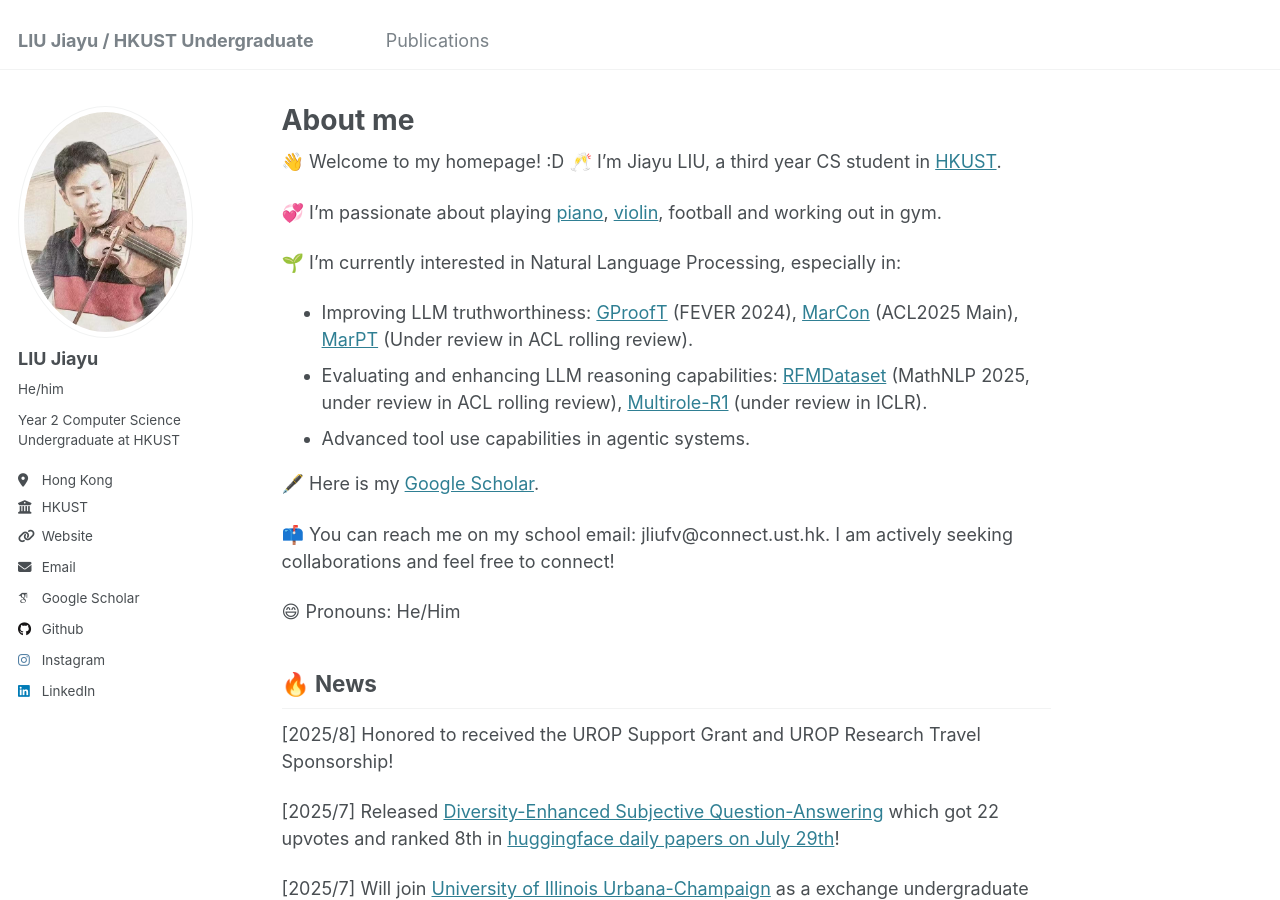
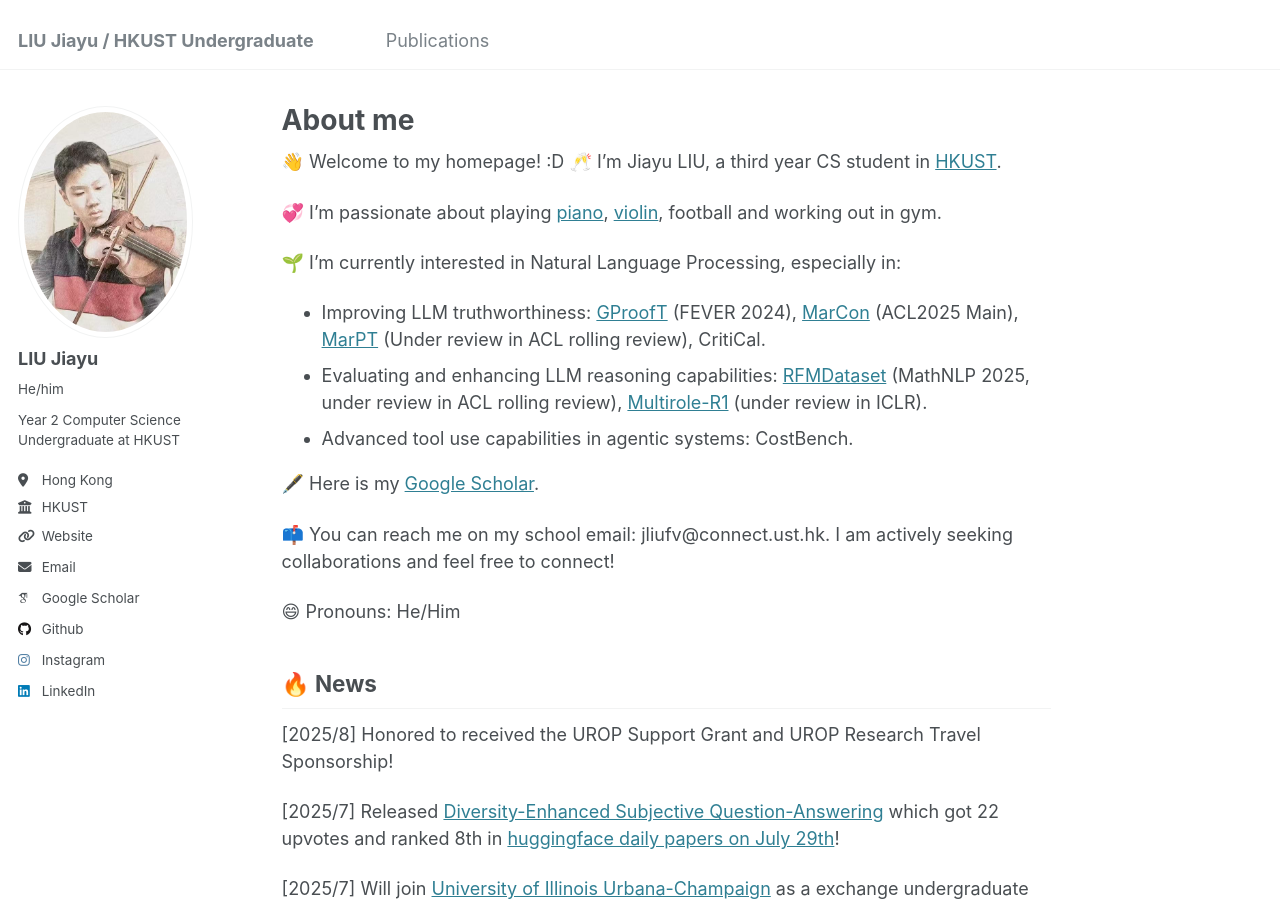
Before and after one commit to JiayuJeff/JiayuJeff.github.io, a Jekyll site: the page built from _pages/about.md, in a window 1280 px wide and 900 px high. Built offline with Jekyll 4.4.1, drawn with Linux system fonts in a browser that asks for light colours; some web fonts are replaced.

Commit message:
Update about.md

```diff
--- a/_pages/about.md
+++ b/_pages/about.md
@@ -16,9 +16,9 @@ redirect_from:
 
 
 🌱 I’m currently interested in Natural Language Processing, especially in:
-- Improving LLM truthworthiness: [GProofT](https://aclanthology.org/2024.fever-1.14.pdf) (FEVER 2024), [MarCon](https://aclanthology.org/2025.acl-short.18.pdf) (ACL2025 Main), [MarPT](https://arxiv.org/abs/2508.08992) (Under review in ACL rolling review).
+- Improving LLM truthworthiness: [GProofT](https://aclanthology.org/2024.fever-1.14.pdf) (FEVER 2024), [MarCon](https://aclanthology.org/2025.acl-short.18.pdf) (ACL2025 Main), [MarPT](https://arxiv.org/abs/2508.08992) (Under review in ACL rolling review), CritiCal.
 - Evaluating and enhancing LLM reasoning capabilities: [RFMDataset](https://arxiv.org/pdf/2506.17114) (MathNLP 2025, under review in ACL rolling review), [Multirole-R1](https://www.arxiv.org/pdf/2507.20187) (under review in ICLR).
-- Advanced tool use capabilities in agentic systems.
+- Advanced tool use capabilities in agentic systems: CostBench.
 
 
 🖋️ Here is my [Google Scholar](https://scholar.google.com/citations?user=PIQxhfMAAAAJ&hl=en).
```
